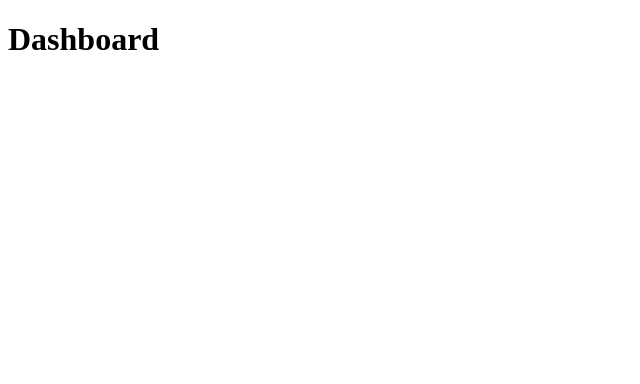
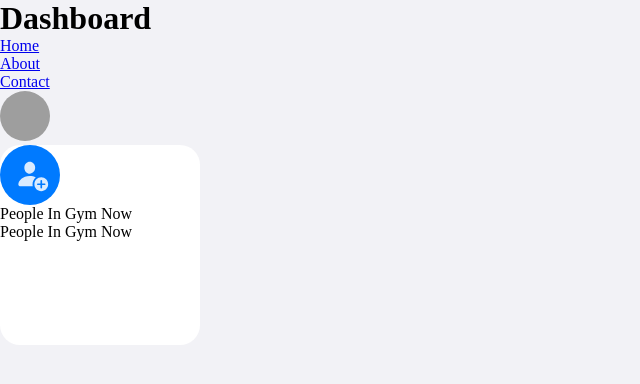
Before and after one commit to sandeepsahanicodes/Gym-Management-System, a plain HTML site: page web-frontend/html/dashboard.html in a window 1280 px wide. Shown: the whole page, without its empty margins (0-640 px from the left). Drawn offline with Linux system fonts and the light colour scheme; grey boxes are pictures that could not be loaded.

Commit message:
Updated dashboard.html and add avatar image

```diff
--- /dev/null
+++ b/web-frontend/css/dashboard.css
@@ -0,0 +1,36 @@
+* {
+    margin: 0;
+    padding: 0;
+    box-sizing: border-box;
+}
+
+body {
+    background-color: #F2F2F6;
+}
+
+.card-item > img {
+    width: 25px;
+    height: 25px;
+    margin: 10px;
+}
+.card-container {
+    height: 200px;
+    width: 200px;
+    border-radius: 20px;
+    background-color: white;
+}
+
+.image-box {
+    background-color: #007AFF;
+    width: 60px;
+    height: 60px;
+    border-radius: 50%;
+    padding: 10px;
+}
+
+.user-avatar img {
+    height: 50px;
+    width: 50px;
+    border-radius: 50%;
+    object-fit: cover;
+}
--- a/web-frontend/html/dashboard.html
+++ b/web-frontend/html/dashboard.html
@@ -1,11 +1,44 @@
 <!DOCTYPE html>
 <html lang="en">
+
 <head>
     <meta charset="UTF-8">
     <meta name="viewport" content="width=device-width, initial-scale=1.0">
     <title>Admin Dashboard</title>
+    <link rel="stylesheet" href="/web-frontend/css/dashboard.css">
 </head>
+
 <body>
-    <h1>Dashboard</h1>
+    <header>
+        <h1>Dashboard</h1>
+        <nav>
+            <ul>
+                <li><a href="#home">Home</a></li>
+                <li><a href="#about">About</a></li>
+                <li><a href="#contact">Contact</a></li>
+            </ul>
+        </nav>
+
+        <section class="avatar">
+             <div class="user-avatar">
+                <img src="/web-frontend/assets/images/my-avatar.jpg" alt="profile pic">
+             </div>
+        </section>
+    </header>
+
+    <main>
+        <div class="card-container">
+            <div class="card-item">
+                <div class="image-box">
+                    <img src="/web-frontend/assets/images/icons/person.fill.badge.plus.svg" alt="persons.fill">
+                </div>
+                <div><span>People In Gym Now</span></div>
+
+            </div>
+            <span>People In Gym Now</span>
+        </div>
+    </main>
+
 </body>
+
 </html>
```
Also changed, not shown: web-frontend/assets/images/icons/person.fill.badge.plus.png (added), web-frontend/assets/images/icons/person.fill.badge.plus.svg (added), 5 other files.
